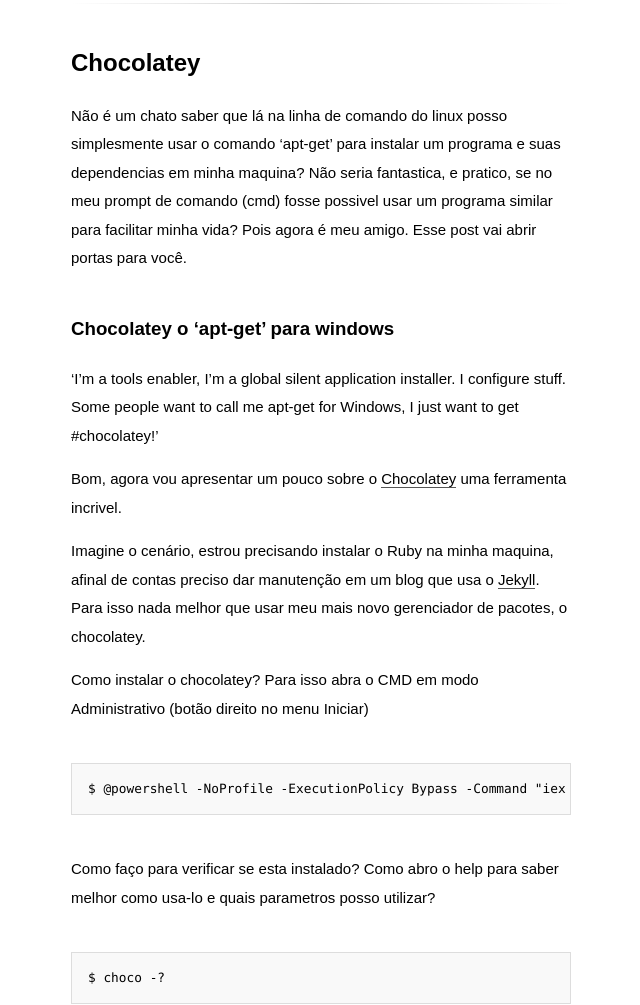
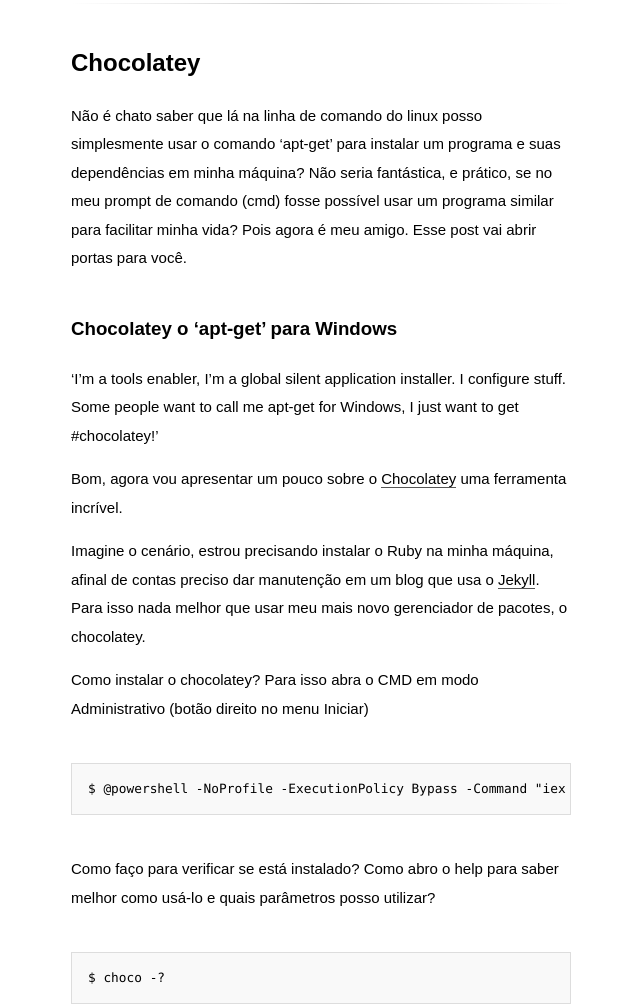
Before and after one commit to gpanassol/gpanassol.github.io, a Jekyll site: the page built from _posts/2017-05-15-chocolatey.md, in a window 1280 px wide and 1400 px high. Shown: the part 265-1270 px from the top of the window, without its empty margins (319-959 px from the left). Built offline with Jekyll 4.4.1, drawn with Linux system fonts in a browser that asks for light colours; some web fonts are replaced; comment, search, counter and statistics services are not loaded; some of the changed text lies outside the part shown.

Commit message:
Publicando post Chocolatey

````diff
--- a/_posts/2017-05-15-chocolatey.md
+++ b/_posts/2017-05-15-chocolatey.md
@@ -1,14 +1,14 @@
 ## Chocolatey
 
-Não é um chato saber que lá na linha de comando do linux posso simplesmente usar o comando 'apt-get' para instalar um programa e suas dependencias em minha maquina? Não seria fantastica, e pratico, se no meu prompt de comando (cmd) fosse possivel usar um programa similar para facilitar minha vida? Pois agora é meu amigo. Esse post vai abrir portas para você.
+Não é chato saber que lá na linha de comando do linux posso simplesmente usar o comando 'apt-get' para instalar um programa e suas dependências em minha máquina? Não seria fantástica, e prático, se no meu prompt de comando (cmd) fosse possível usar um programa similar para facilitar minha vida? Pois agora é meu amigo. Esse post vai abrir portas para você.
 
-### Chocolatey o 'apt-get' para windows
+### Chocolatey o 'apt-get' para Windows
 
 'I'm a tools enabler, I'm a global silent application installer. I configure stuff. Some people want to call me apt-get for Windows, I just want to get #chocolatey!'
 
-Bom, agora vou apresentar um pouco sobre o <a target="_blank" href="https://chocolatey.org/docs">Chocolatey</a> uma ferramenta incrivel.
+Bom, agora vou apresentar um pouco sobre o <a target="_blank" href="https://chocolatey.org/docs">Chocolatey</a> uma ferramenta incrível.
 
-Imagine o cenário, estrou precisando instalar o Ruby na minha maquina, afinal de contas preciso dar manutenção em um blog que usa o <a target="_blank" href="http://jekyllrb.com/">Jekyll</a>. Para isso nada melhor que usar meu mais novo gerenciador de pacotes, o chocolatey.
+Imagine o cenário, estrou precisando instalar o Ruby na minha máquina, afinal de contas preciso dar manutenção em um blog que usa o <a target="_blank" href="http://jekyllrb.com/">Jekyll</a>. Para isso nada melhor que usar meu mais novo gerenciador de pacotes, o chocolatey.
 
 Como instalar o chocolatey?
 Para isso abra o CMD em modo Administrativo (botão direito no menu Iniciar)
@@ -17,7 +17,7 @@ Para isso abra o CMD em modo Administrativo (botão direito no menu Iniciar)
 $ @powershell -NoProfile -ExecutionPolicy Bypass -Command "iex ((New-Object System.Net.WebClient).DownloadString('https://chocolatey.org/install.ps1'))" && SET "PATH=%PATH%;%ALLUSERSPROFILE%\chocolatey\bin"
 ```
 
-Como faço para verificar se esta instalado? Como abro o help para saber melhor como usa-lo e quais parametros posso utilizar?
+Como faço para verificar se está instalado? Como abro o help para saber melhor como usá-lo e quais parâmetros posso utilizar?
 
 ```
 $ choco -?
@@ -76,7 +76,7 @@ vscode-docker 1.0.0 [Approved]
 ```
 
 Rapaz, essa ferramenta pensou em tudo?
-Sim, é incrivel. Usando o comando 'choco -?' ou 'choco -h' você obtem toda a descrição do que você pode fazer usando esse carinha.
+Sim, é incrível. Usando o comando 'choco -?' ou 'choco -h' você obtém toda a descrição do que você pode fazer usando esse carinha.
 
 E se eu quiser desinstalar um programa? Como faço?
 
@@ -84,4 +84,4 @@ E se eu quiser desinstalar um programa? Como faço?
 $ choco uninstall docker
 ```
 
-Realmente o chocolatey é um programa incrivel, e realmente pode ser considerado o 'apt-get' do windows.
+Realmente o chocolatey é um programa incrível, e realmente pode ser considerado o 'apt-get' do Windows.
````
Also changed, not shown: other parts of _posts/2017-05-15-chocolatey.md (+2 -2 lines).
